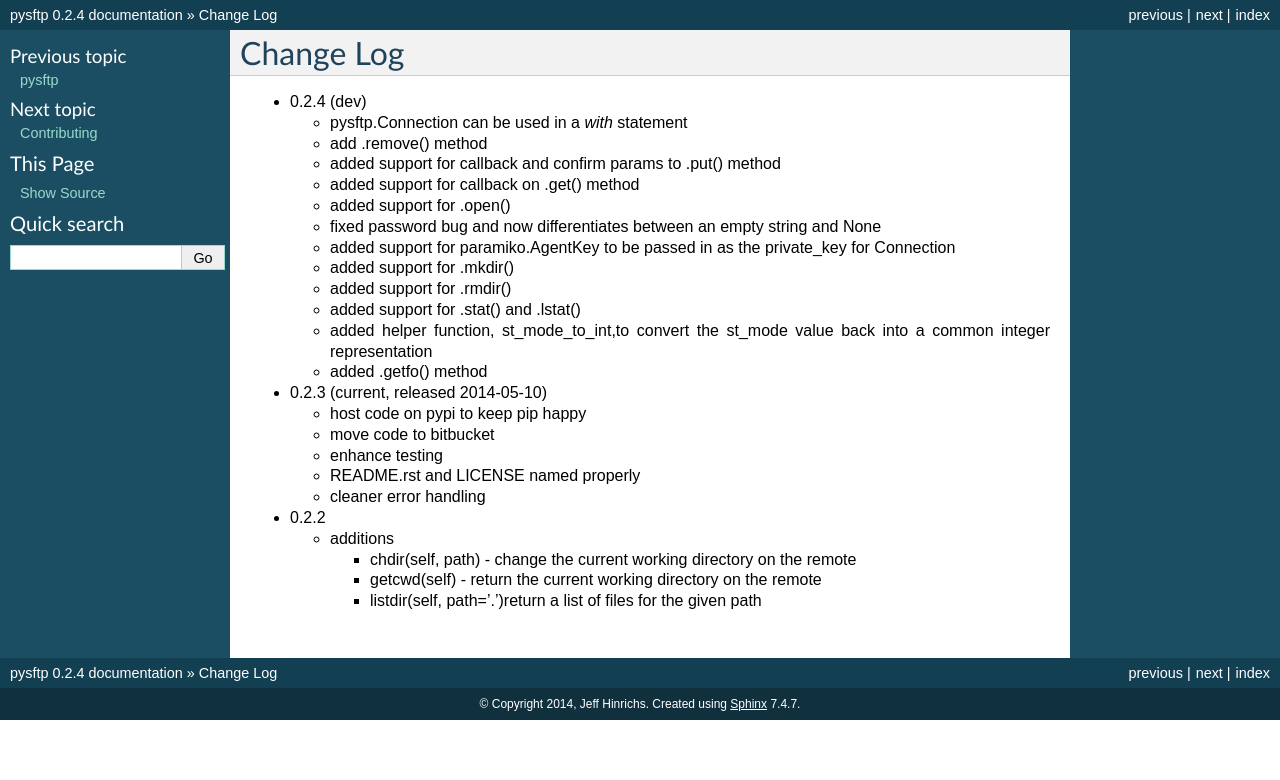
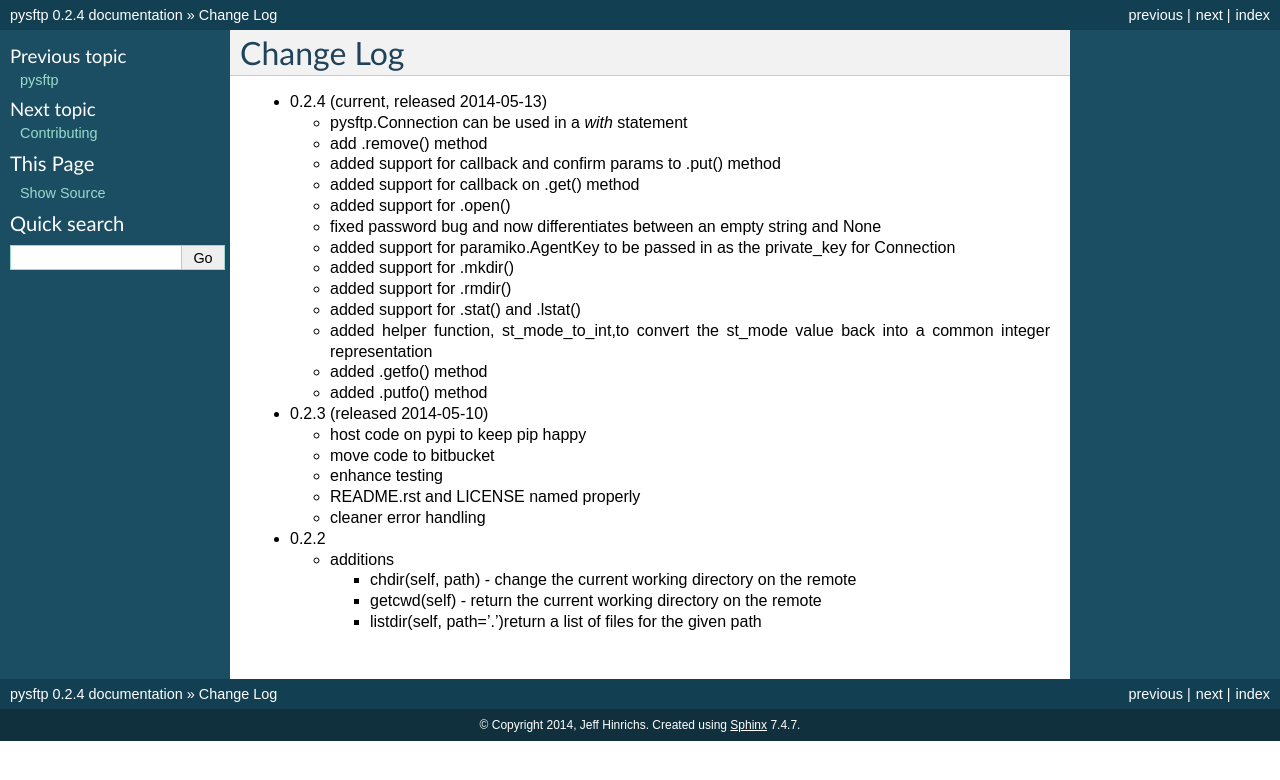
Before and after one commit to ryhsiao/pysftp, a Sphinx documentation site: the page built from docs/changes.rst, in a window 1280 px wide. Shown: the top 780 px of the page. Built offline with Sphinx 7.4.7, drawn with Linux system fonts in a browser that asks for light colours.

Commit message:
updated the docs to reflect upcoming release. Closes issue #24

```diff
--- a/docs/authors.rst
+++ b/docs/authors.rst
@@ -10,7 +10,7 @@ to have their work enjoined into the project and project license (BSD).
 
 Acknowledgment
 ---------------
-pysftp is a fork, with permission, of ssh.py, originally authored by
-Zeth @ http://commandline.org.uk/python/sftp-python-really-simple-ssh/
+ * pysftp is a fork, with permission, of ssh.py, originally authored by
+   Zeth @ http://zeth.net/archive/2008/05/29/sftp-python-really-simple-ssh/
 
-paramiko - http://paramiko-docs.readthedocs.org/
+ * paramiko - http://paramiko-docs.readthedocs.org/
--- a/docs/changes.rst
+++ b/docs/changes.rst
@@ -2,7 +2,7 @@ Change Log
 ----------
 
 
-* 0.2.4 (dev)
+* 0.2.4 (current, released 2014-05-13)
 
   * pysftp.Connection can be used in a `with` statement
   * add .remove() method
@@ -16,8 +16,9 @@ Change Log
   * added support for .stat() and .lstat()
   * added helper function, st_mode_to_int,to convert the st_mode value back into a common integer representation
   * added .getfo() method
+  * added .putfo() method
 
-* 0.2.3 (current, released 2014-05-10)
+* 0.2.3 (released 2014-05-10)
 
   * host code on pypi to keep pip happy
   * move code to bitbucket
--- a/docs/contributing.rst
+++ b/docs/contributing.rst
@@ -17,7 +17,7 @@ Code
 
   a.  Setup CI testing on drone.io for your Fork.  See `current script <https://drone.io/bitbucket.org/dundeemt/pysftp/admin>`_ .
 
-  b. Some tests can not be run against the public SFTP server, as it is read-only, to run tests that put or modify, you will need to setup an ssh daemon on your local machine and create a user: test with password of test1357 -- Tests that can only be run locally are skipped using the @skip_if_ci decorator
+  b. Some tests can not be run against the public SFTP server, as it is read-only, to run tests that put or modify, you will need to setup an ssh daemon on your local machine and create a user: test with password of test1357 -- Tests that can only be run locally are skipped using the ``@skip_if_ci decorator``
 
 4.  Ensure that your name is added to the end of the :doc:`authors` file using the format Name <email@domain.com> (url), where the (url) portion is optional.
 
@@ -26,7 +26,7 @@ Code
 
 Docs
 -----
-We use sphinx to build the docs.  `make html` is your friend, see docstrings for details on params, etc.
+We use sphinx to build the docs.  ``make html`` is your friend, see docstrings for details on params, etc.
 
 Bug Reports
 -----------
```
